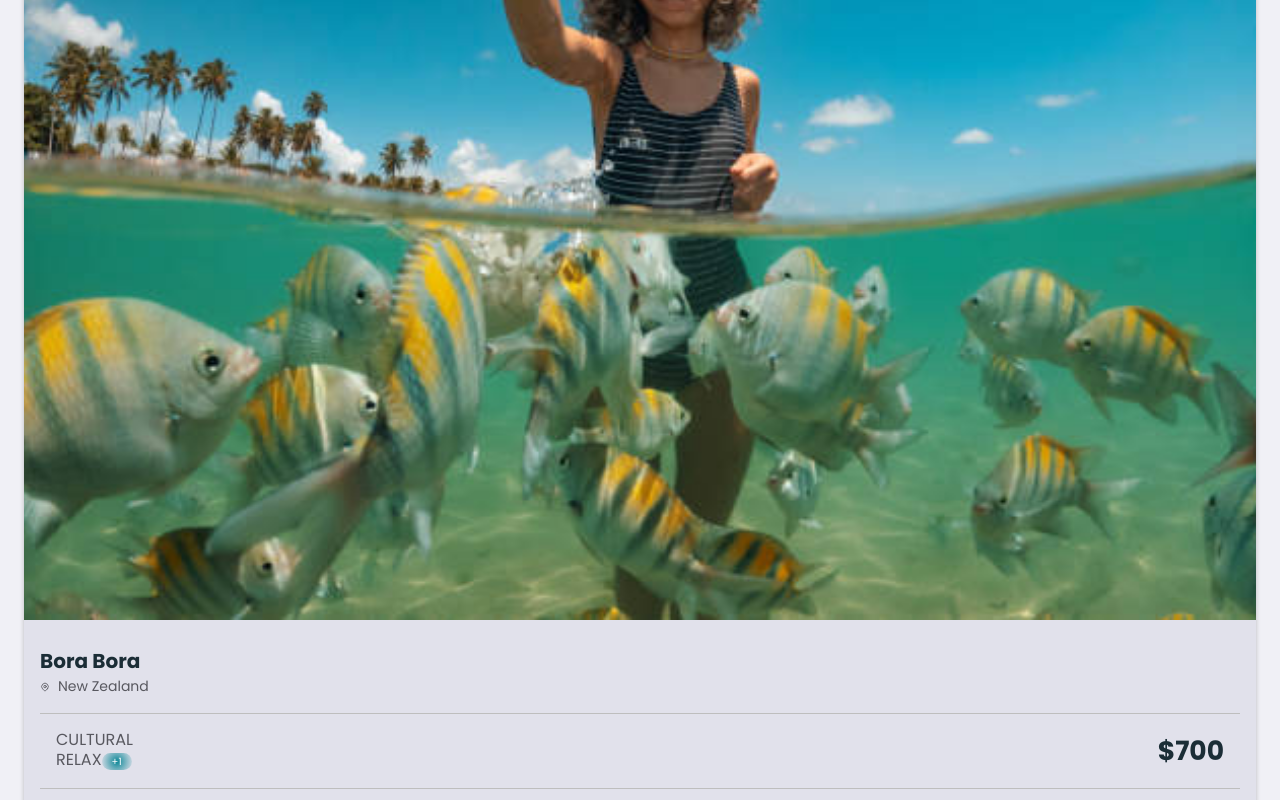
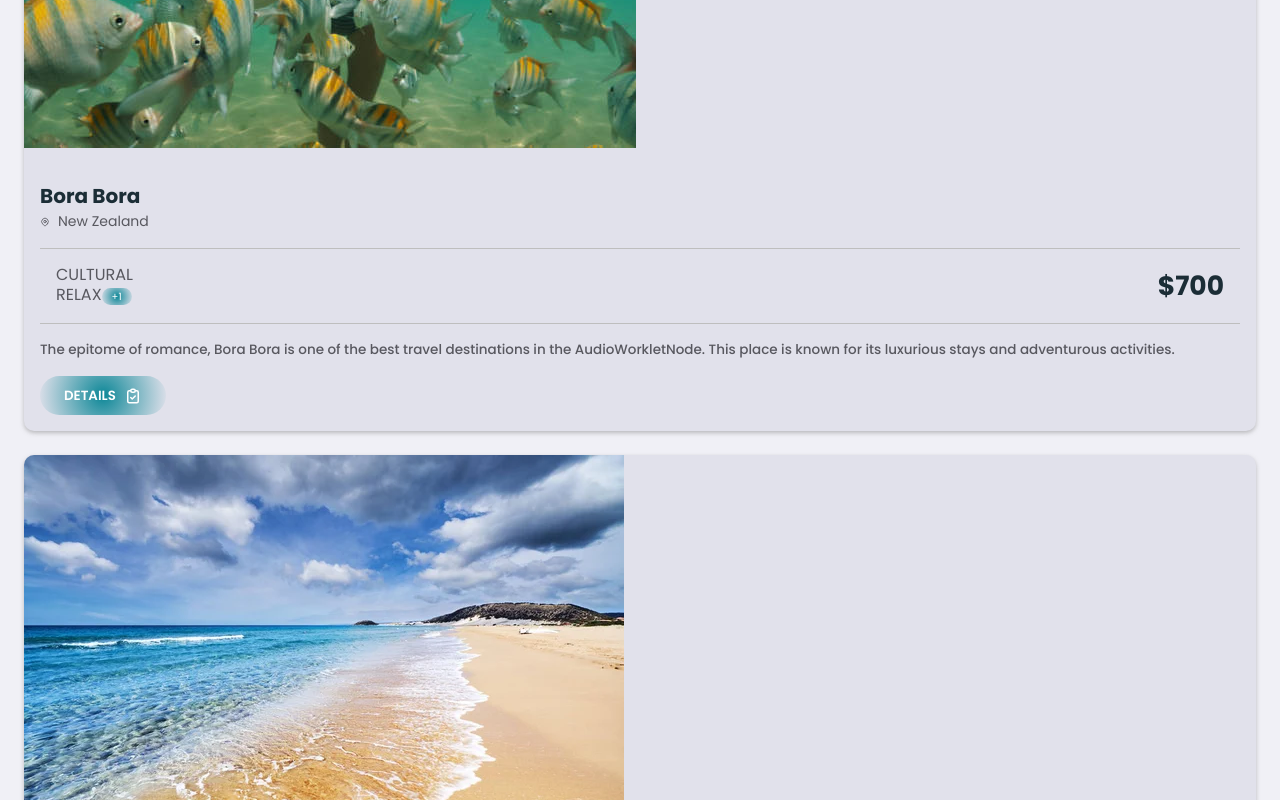
Before and after one commit to Olha36/travel-tour-website-react, a React (Create React App) app: page / in a window 1280 px wide. Shown: the part 1180-1980 px from the top of the page. Built offline with nearby package versions, Linux system fonts and the light colour scheme.

Commit message:
beach picture is retinized

```diff
--- a/src/App.css
+++ b/src/App.css
@@ -61,7 +61,6 @@ li {
 .btn:hover {
   background: var(--SecondaryColor);
 }
-img,
 video {
   width: 100%;
   height: auto;
--- a/src/Components/Main/Main.jsx
+++ b/src/Components/Main/Main.jsx
@@ -4,7 +4,6 @@ import {HiOutlineLocationMarker} from 'react-icons/hi'
 import {HiOutlineClipboardCheck} from 'react-icons/hi'
 import img from '../../assets/img/beach.jpg'
 import beach2x from '../../assets/img/beach@2x.jpg'
-import beach3x from '../../assets/img/beach@3x.jpg'
 import goldenBeachImg from '../../assets/img/goldenBeach.jpg'
 import portoKatsikiImg from '../../assets/img/portoKatsiki.jpeg'
 import redBeachImg from '../../assets/img/redBeach.jpg'
@@ -115,11 +114,17 @@ const Main = () => {
                         return (
                             <div key={id} className="singleDestination">
                                 <div className="imageDiv">
-                                    <img
+                                    <picture>
+                                        <source srcSet={` ${imgSrc} 1x, ${beach2x} 2x`} media="(max-width: 699px)" />
+                                        {/* <source srcSet={`${beach2x} 2x, ${imgSrc} 1x`} media="(max-width: 575px)" /> */}
+                                        <img src={beach2x ? imgSrc : beach2x} alt={destTitle} />
+                                    </picture>
+                                    {/* <img
                                         src={imgSrc}
                                         alt={destTitle}
-                                        srcSet={imgSrc ? `${beach2x} 2x, ${imgSrc} 1x` : `${beach3x}` }
-                                    />
+                                        srcSet={imgSrc ? `${beach2x} 2x, ${imgSrc} 1x` : `${beach3x} 3x`}
+                                        sizes="(min-width: 700px) 2x, 3x"
+                                    /> */}
 
                                 </div>
 
--- a/src/Components/Main/main.scss
+++ b/src/Components/Main/main.scss
@@ -61,8 +61,6 @@
         overflow: hidden;
 
         img {
-          height: 100%;
-          width: 100%;
           object-fit: cover;
           transition: 2s ease;
         }
```
